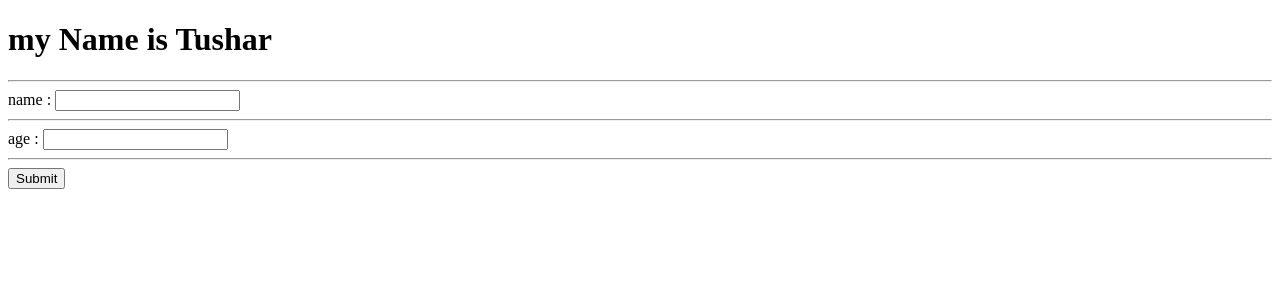
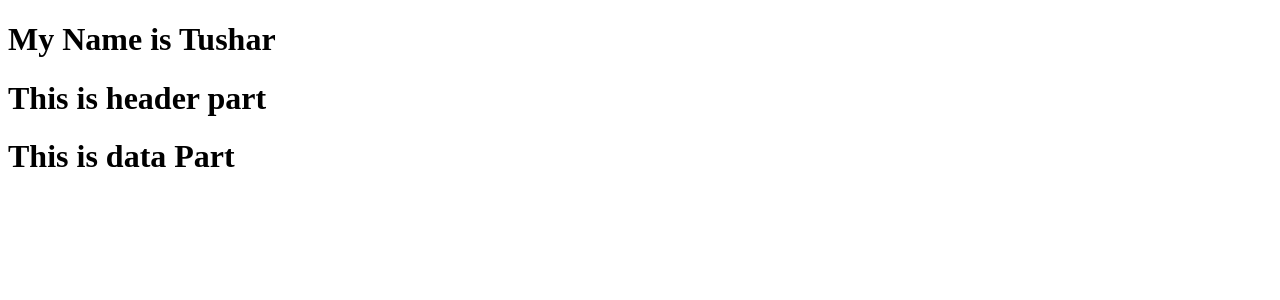
Before and after one commit to git-tusharr/React-crud-operations, a React (Vite) app in the folder my-react-app/: page / in a window 1280 px wide. Shown: the top 300 px of the page. Built offline with nearby package versions, Linux system fonts and the light colour scheme.

Commit message:
Components

```diff
--- a/my-react-app/src/App.jsx
+++ b/my-react-app/src/App.jsx
@@ -1,15 +1,14 @@
+import Header from "./Header";
+import Data from "./Data";
 
 const App=()=>{
   return(
 
     <>
-    <h1>my Name is Tushar </h1>
-    <hr />
-    name : <input type="text" name="" id="" />
-    <hr />
-    age : <input type="text" name="" id="" />
-    <hr />
-    <button>Submit</button>
+    <h1>My Name is Tushar </h1>
+    <Header></Header>
+    <Data></Data>
+
     </>
   )
 }
--- /dev/null
+++ b/my-react-app/src/Data.jsx
@@ -0,0 +1,6 @@
+const Data =()=>{
+    return(
+        <h1>This is data Part</h1>
+    )
+}
+export default Data;
--- /dev/null
+++ b/my-react-app/src/Header.jsx
@@ -0,0 +1,8 @@
+const Header=()=>{
+
+    return(
+    <h1>This is header part</h1>
+)
+
+}
+export default Header;
```
